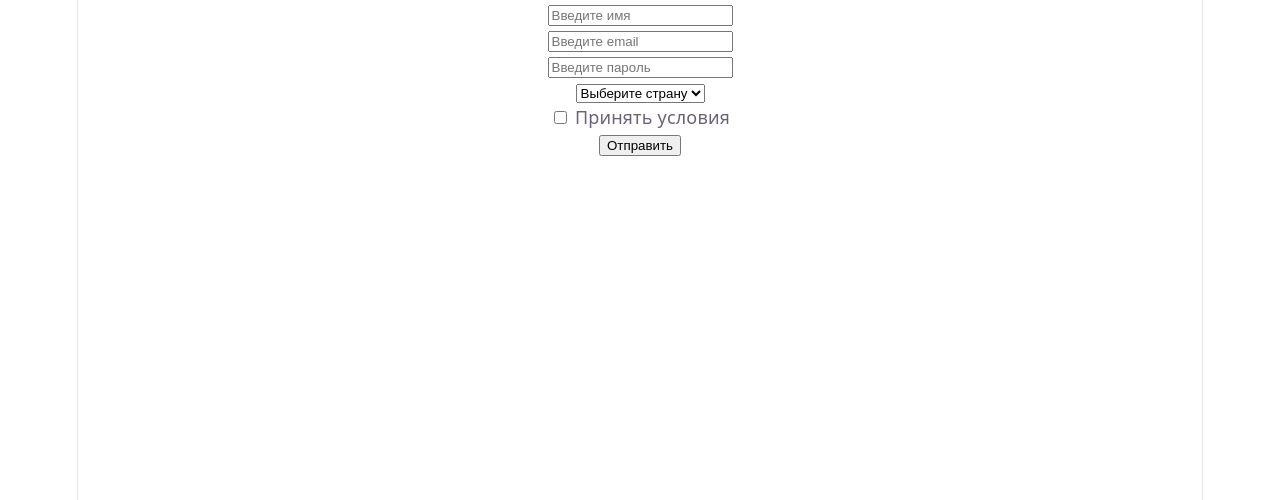
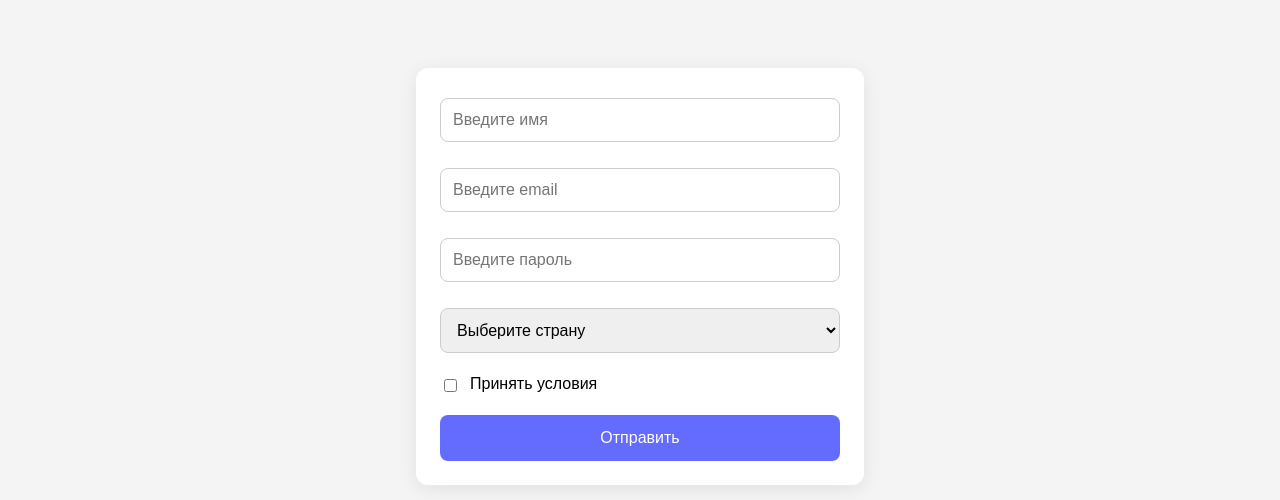
Before and after one commit to lvnvrvn/vue-form-generator, a Vue app: page / in a window 1280 px wide. Shown: the top 500 px of the page. Built offline with nearby package versions, Linux system fonts and the light colour scheme.

Commit message:
add basic form styles and layout

```diff
--- /dev/null
+++ b/src/assets/styles.css
@@ -0,0 +1,64 @@
+body {
+  font-family: Arial, sans-serif;
+  background: #f4f4f4;
+  display: flex;
+  justify-content: center;
+  padding-top: 60px;
+}
+
+form {
+  width: 400px;
+  background: white;
+  padding: 24px;
+  border-radius: 12px;
+  box-shadow: 0 4px 20px rgba(0, 0, 0, 0.08);
+}
+
+.field {
+  margin-bottom: 20px;
+  display: flex;
+  flex-direction: column;
+}
+
+input,
+select {
+  padding: 12px;
+  border: 1px solid #ccc;
+  border-radius: 8px;
+  font-size: 16px;
+  margin-top: 6px;
+}
+
+input:focus,
+select:focus {
+  outline: none;
+  border-color: #646cff;
+}
+
+.checkbox {
+  display: flex;
+  gap: 10px;
+  align-items: center;
+}
+
+button {
+  width: 100%;
+  padding: 14px;
+  border: none;
+  border-radius: 8px;
+  background: #646cff;
+  color: white;
+  font-size: 16px;
+  cursor: pointer;
+  transition: 0.2s;
+}
+
+button:hover {
+  opacity: 0.9;
+}
+
+.error {
+  color: crimson;
+  font-size: 14px;
+  margin-top: 6px;
+}
--- a/src/components/BaseInput.vue
+++ b/src/components/BaseInput.vue
@@ -1,5 +1,5 @@
 <template>
-  <div>
+  <div class="field">
     <input
       :type="obj.type"
       :placeholder="obj.placeholder"
--- a/src/components/CheckboxField.vue
+++ b/src/components/CheckboxField.vue
@@ -1,6 +1,6 @@
 <template>
-  <div>
-    <label>
+  <div class="field">
+    <label class="checkbox">
       <input type="checkbox" :checked="modelValue" @change="handleChange" />
 
       Принять условия
--- a/src/components/SelectField.vue
+++ b/src/components/SelectField.vue
@@ -1,5 +1,5 @@
 <template>
-  <div>
+  <div class="field">
     <select :value="modelValue" @change="handleChange">
       <option disabled value="">Выберите страну</option>
 
```
Also changed, not shown: src/main.js (+4 -4 lines).
